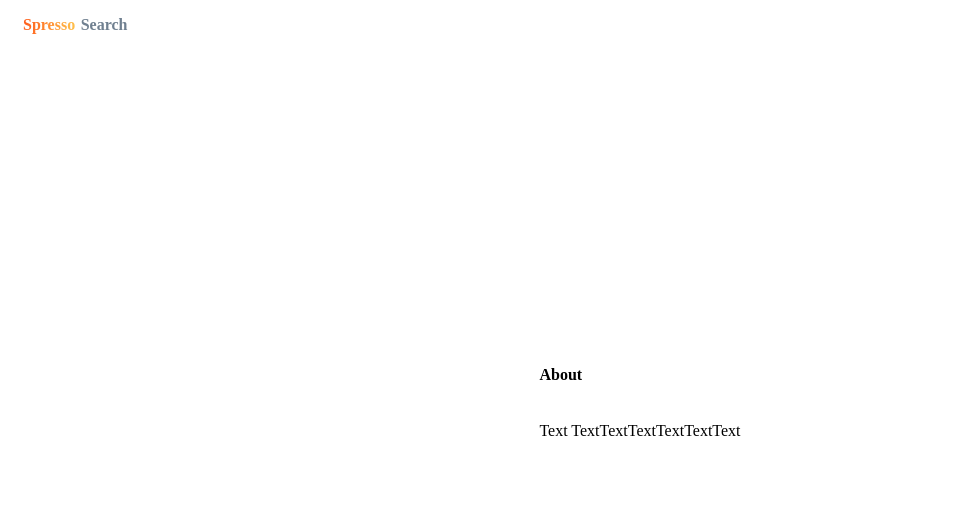
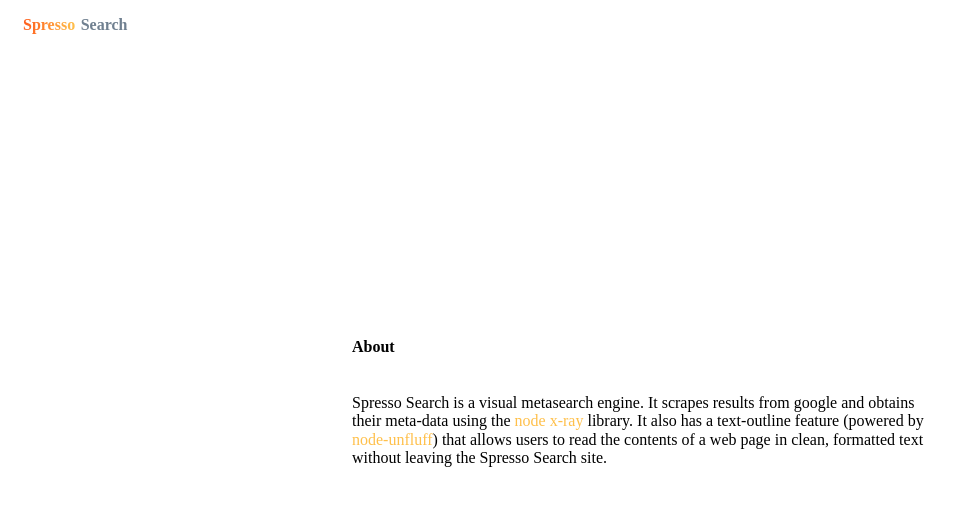
Before and after one commit to JoshuaRabiu/spresso-search, a React (Create React App) app: page /about in a window 1280 px wide. Shown: the top 506 px of the page, without its empty margins (0-964 px from the left). Built offline with nearby package versions, Linux system fonts and the light colour scheme; a web font is replaced by a local one.

Commit message:
added editors to gitignore, started about page

```diff
--- a/src/components/About.js
+++ b/src/components/About.js
@@ -8,9 +8,12 @@
 			<h3 className="home-1">Spresso</h3>
 			<h3 className="home-2">Search</h3>
 		</Link>
-		<div className="home">
+		<div className="center">
 			<h4>About</h4>
-			<p>Text TextTextTextTextTextText</p>
+			<p>
+				Spresso Search is a visual metasearch engine. It scrapes results from google and obtains their meta-data
+				using the <a href="https://github.com/matthewmueller/x-ray">node x-ray</a> library. It also has a text-outline feature (powered by <a href="https://github.com/ageitgey/node-unfluff">node-unfluff</a>) that allows users to read the contents of a web page in clean, formatted text without leaving the Spresso Search site.
+			</p>
 		</div>
 	</div>
 );
--- a/src/style/About.css
+++ b/src/style/About.css
@@ -12,3 +12,14 @@
   color: slategrey;
   padding-left: 5.5px;
 }
+.center{
+  position: absolute;
+  top: 50%;
+  left: 50%;
+  margin-right: -50%;
+  transform: translate(-50%, -50%);
+  width: 45vw;
+}
+.center a {
+  color: #ffc04b;
+}
```
Also changed, not shown: 1 other file (tests, documents, lock files or other folders).
